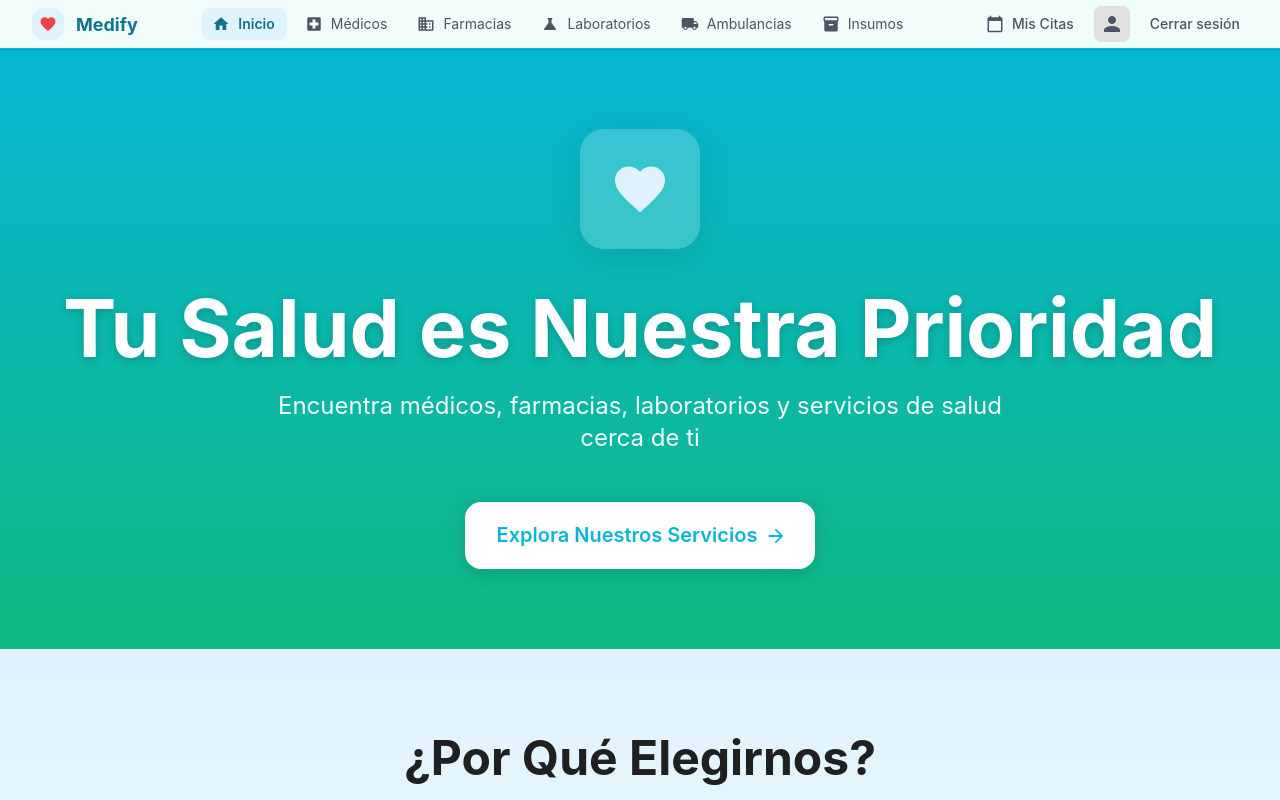
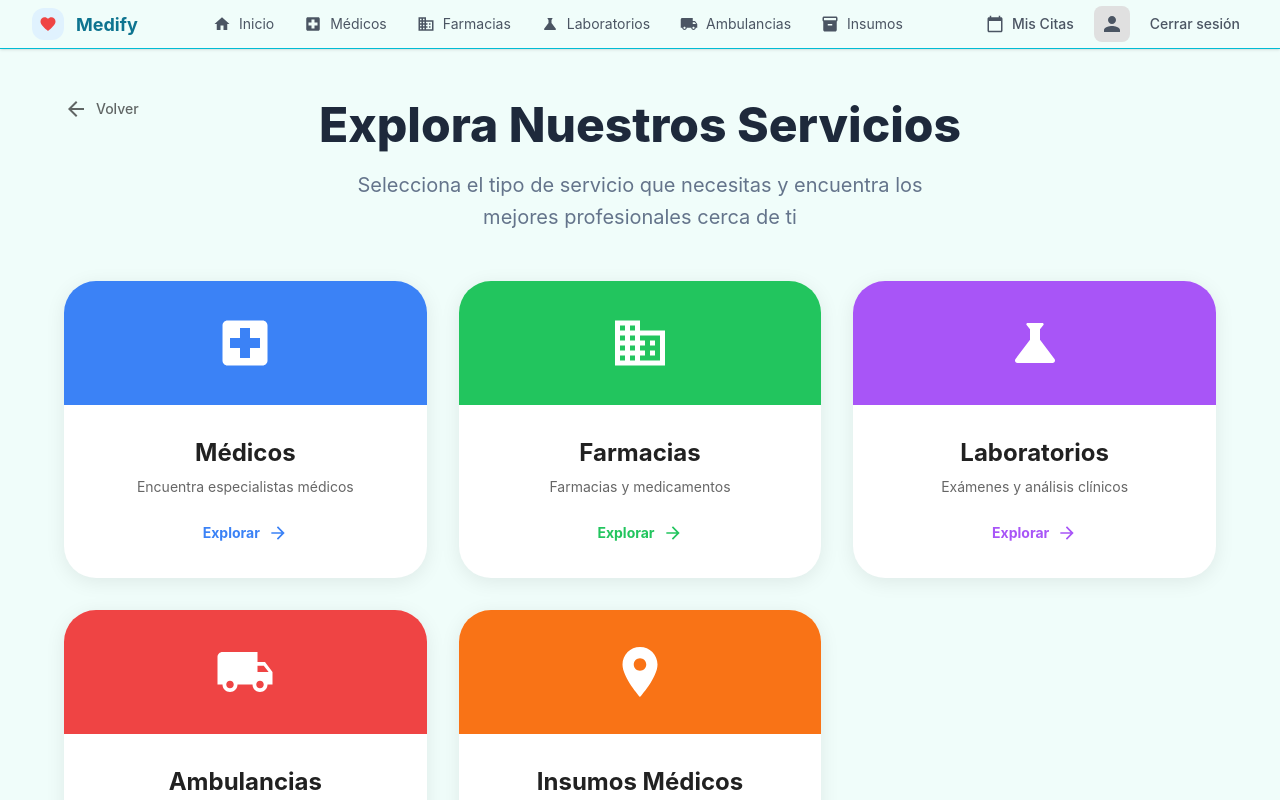
Before and after one commit to MediConnet/MediConnet, a React (Vite) app: page /services in a window 1280 px wide. Before the commit this address led to /home. Shown: the top 800 px of the page. Built offline with nearby package versions, Linux system fonts and the light colour scheme; sample sign-in values are in the browser's storage.

Commit message:
feat(home): implementar página de nuestros servicios

```diff
--- a/src/app/router/AppRouter.tsx
+++ b/src/app/router/AppRouter.tsx
@@ -28,6 +28,7 @@ import { SpecialtiesPage } from '../../features/search/presentation/pages/Specia
 import { SuppliesListPage } from '../../features/supplies/presentation/pages/SuppliesListPage';
 import { SupplyStoreDetailPage } from '../../features/supplies/presentation/pages/SupplyStoreDetailPage';
 import { AppointmentsPage } from '../../features/appointments/presentation/pages/AppointmentsPage';
+import { ServicesCatalogPage } from '../../features/home/presentation/pages/ServicesCatalogPage';
 
 // Placeholder pages
 const RegisterPage = () => <div>Register Page</div>;
@@ -45,6 +46,7 @@ export const AppRouter = () => {
         {/* Rutas protegidas */}
         <Route element={<ProtectedRoute><AppLayout /></ProtectedRoute>}>
           <Route path="/home" element={<HomePage />} />
+          <Route path="/services" element={<ServicesCatalogPage />} />
           <Route path="/specialties" element={<SpecialtiesPage />} />
           <Route path="/search" element={<SearchPage />} />
           <Route path="/doctor/:id" element={<DoctorProfilePage />} />
--- /dev/null
+++ b/src/features/home/application/get-service-categories.usecase.ts
@@ -0,0 +1,11 @@
+import type { ServiceCategory } from '../domain/ServiceCategory.entity';
+import { HomeRepository } from '../infrastructure/home.repository';
+
+const homeRepository = new HomeRepository();
+
+/**
+ * Caso de uso: Obtener el catálogo de categorías de servicios
+ */
+export const getServiceCategoriesUseCase = async (): Promise<ServiceCategory[]> => {
+  return await homeRepository.getServiceCategories();
+};
--- /dev/null
+++ b/src/features/home/domain/ServiceCategory.entity.ts
@@ -0,0 +1,13 @@
+/**
+ * Entidad ServiceCategory
+ * Representa las tarjetas de servicios (Médicos, Farmacias, etc.)
+ */
+export interface ServiceCategory {
+  id: string;
+  title: string;
+  description: string;
+  icon: string;       // Nombre del ícono para el IconMapper
+  route: string;      // A dónde navega al dar click
+  color: string;      // Color de fondo (ej: #2563eb)
+  shadowColor: string; // Color para la sombra (ej: rgba(37, 99, 235, 0.3))
+}
--- a/src/features/home/infrastructure/home.api.ts
+++ b/src/features/home/infrastructure/home.api.ts
@@ -1,7 +1,8 @@
-import { httpClient } from '../../../shared/lib/http';
-import type { HomeContent } from '../domain/HomeContent.entity';
+import { ROUTES } from '../../../app/config/constants';
 import type { Feature } from '../domain/Feature.entity';
 import type { FeaturedService } from '../domain/FeaturedService.entity';
+import type { HomeContent } from '../domain/HomeContent.entity';
+import type { ServiceCategory } from '../domain/ServiceCategory.entity';
 
 /**
  * API: Obtener contenido principal de la página home
@@ -19,7 +20,7 @@ export const getHomeContentAPI = async (): Promise<HomeContent> => {
       title: 'Tu Salud es Nuestra Prioridad',
       subtitle: 'Encuentra médicos, farmacias, laboratorios y servicios de salud cerca de ti',
       ctaText: 'Explora Nuestros Servicios',
-      ctaLink: '/search',
+      ctaLink: '/services',
     },
     features: {
       title: '¿Por Qué Elegirnos?',
@@ -102,3 +103,59 @@ export const getFeaturedServicesAPI = async (): Promise<FeaturedService[]> => {
   // NOTE: Datos mock por ahora - remover cuando se implemente el backend
   return [];
 };
+
+/**
+ * API: Obtener catálogo de servicios
+ */
+export const getServiceCategoriesAPI = async (): Promise<ServiceCategory[]> => {
+  // Simulamos delay
+  // await new Promise(resolve => setTimeout(resolve, 300));
+
+  return [
+    {
+      id: '1',
+      title: 'Médicos',
+      description: 'Encuentra especialistas médicos',
+      icon: 'LocalHospital', // Mapea a DoctorsIcon
+      route: ROUTES.SPECIALTIES,
+      color: '#3b82f6', // Azul brillante
+      shadowColor: 'rgba(59, 130, 246, 0.4)',
+    },
+    {
+      id: '2',
+      title: 'Farmacias',
+      description: 'Farmacias y medicamentos',
+      icon: 'Business', // Mapea a PharmacyIcon
+      route: ROUTES.PHARMACIES,
+      color: '#22c55e', // Verde vibrante
+      shadowColor: 'rgba(34, 197, 94, 0.4)',
+    },
+    {
+      id: '3',
+      title: 'Laboratorios',
+      description: 'Exámenes y análisis clínicos',
+      icon: 'Science', // Mapea a LabIcon
+      route: ROUTES.LABORATORIES,
+      color: '#a855f7', // Morado
+      shadowColor: 'rgba(168, 85, 247, 0.4)',
+    },
+    {
+      id: '4',
+      title: 'Ambulancias',
+      description: 'Servicios de emergencia',
+      icon: 'LocalShipping', // Mapea a AmbulanceIcon
+      route: ROUTES.AMBULANCES,
+      color: '#ef4444', // Rojo
+      shadowColor: 'rgba(239, 68, 68, 0.4)',
+    },
+    {
+      id: '5',
+      title: 'Insumos Médicos',
+      description: 'Equipos y suministros médicos',
+      icon: 'Inventory', // Asegúrate de tener este ícono mapeado o usa uno similar
+      route: ROUTES.SUPPLIES,
+      color: '#f97316', // Naranja
+      shadowColor: 'rgba(249, 115, 22, 0.4)',
+    },
+  ];
+};
--- a/src/features/home/infrastructure/home.repository.ts
+++ b/src/features/home/infrastructure/home.repository.ts
@@ -1,10 +1,12 @@
-import type { HomeContent } from '../domain/HomeContent.entity';
 import type { Feature } from '../domain/Feature.entity';
 import type { FeaturedService } from '../domain/FeaturedService.entity';
+import type { HomeContent } from '../domain/HomeContent.entity';
+import type { ServiceCategory } from '../domain/ServiceCategory.entity';
 import {
+  getFeaturedServicesAPI,
+  getFeaturesAPI,
   getHomeContentAPI,
-  getFeaturesAPI,
-  getFeaturedServicesAPI,
+  getServiceCategoriesAPI,
 } from './home.api';
 
 /**
@@ -23,4 +25,8 @@ export class HomeRepository {
   async getFeaturedServices(): Promise<FeaturedService[]> {
     return await getFeaturedServicesAPI();
   }
+
+  async getServiceCategories(): Promise<ServiceCategory[]> {
+    return await getServiceCategoriesAPI();
+  }
 }
--- /dev/null
+++ b/src/features/home/presentation/components/ServiceCategoryCard.tsx
@@ -0,0 +1,115 @@
+import { ArrowForward } from "@mui/icons-material";
+import { Box, Card, CardActionArea, Typography } from "@mui/material";
+import { useNavigate } from "react-router-dom";
+import type { ServiceCategory } from "../../domain/ServiceCategory.entity";
+import { IconMapper } from "./IconMapper";
+
+interface ServiceCategoryCardProps {
+  category: ServiceCategory;
+}
+
+export const ServiceCategoryCard = ({ category }: ServiceCategoryCardProps) => {
+  const navigate = useNavigate();
+
+  return (
+    <Card
+      sx={{
+        height: "100%",
+        borderRadius: 4,
+        backgroundColor: "white",
+        boxShadow: "0 4px 20px rgba(0, 0, 0, 0.08)",
+        overflow: "hidden",
+        transition: "transform 0.3s ease, box-shadow 0.3s ease",
+        "&:hover": {
+          transform: "translateY(-8px)",
+          boxShadow: `0 20px 40px ${category.shadowColor}`,
+        },
+      }}
+    >
+      <CardActionArea
+        onClick={() => navigate(category.route)}
+        sx={{
+          height: "100%",
+          display: "flex",
+          flexDirection: "column",
+          alignItems: "stretch",
+          justifyContent: "flex-start",
+          p: 0,
+        }}
+      >
+        {/* --- SECCIÓN SUPERIOR (COLOR + ÍCONO) --- */}
+        <Box
+          sx={{
+            backgroundColor: category.color,
+            py: 4,
+            display: "flex",
+            justifyContent: "center",
+            alignItems: "center",
+          }}
+        >
+          <IconMapper
+            iconName={category.icon}
+            sx={{ fontSize: 60, color: "white" }}
+          />
+        </Box>
+
+        {/* --- SECCIÓN INFERIOR (BLANCO + TEXTO) --- */}
+        <Box
+          sx={{
+            p: 4,
+            flexGrow: 1,
+            display: "flex",
+            flexDirection: "column",
+            textAlign: "center",
+            alignItems: "center",
+          }}
+        >
+          {/* Título (Texto oscuro) */}
+          <Typography
+            variant="h5"
+            component="h3"
+            sx={{
+              fontWeight: 700,
+              color: "text.primary",
+              mb: 1,
+            }}
+          >
+            {category.title}
+          </Typography>
+
+          {/* Descripción (Texto gris) */}
+          <Typography
+            variant="body2"
+            sx={{
+              color: "text.secondary",
+              mb: 3,
+              maxWidth: "90%",
+            }}
+          >
+            {category.description}
+          </Typography>
+
+          {/* Link "Explorar" (Color de la categoría) */}
+          <Box
+            sx={{
+              display: "flex",
+              alignItems: "center",
+              gap: 1,
+              color: category.color,
+              fontWeight: 600,
+              mt: "auto",
+            }}
+          >
+            <Typography
+              variant="button"
+              sx={{ textTransform: "none", fontWeight: 700 }}
+            >
+              Explorar
+            </Typography>
+            <ArrowForward fontSize="small" />
+          </Box>
+        </Box>
+      </CardActionArea>
+    </Card>
+  );
+};
--- a/src/features/home/presentation/hooks/useHome.ts
+++ b/src/features/home/presentation/hooks/useHome.ts
@@ -1,10 +1,12 @@
 import { useQuery } from '@tanstack/react-query';
+import { getFeaturedServicesUseCase } from '../../application/get-featured-services.usecase';
+import { getFeaturesUseCase } from '../../application/get-features.usecase';
 import { getHomeContentUseCase } from '../../application/get-home-content.usecase';
-import { getFeaturesUseCase } from '../../application/get-features.usecase';
-import { getFeaturedServicesUseCase } from '../../application/get-featured-services.usecase';
-import type { HomeContent } from '../../domain/HomeContent.entity';
+import { getServiceCategoriesUseCase } from '../../application/get-service-categories.usecase';
 import type { Feature } from '../../domain/Feature.entity';
 import type { FeaturedService } from '../../domain/FeaturedService.entity';
+import type { HomeContent } from '../../domain/HomeContent.entity';
+import type { ServiceCategory } from '../../domain/ServiceCategory.entity';
 
 /**
  * Hook: Obtener contenido principal de la página home
@@ -39,3 +41,14 @@ export const useFeaturedServices = () => {
     refetchInterval: 5 * 1000, // Refrescar cada 5 segundos para rotación
   });
 };
+
+/**
+ * Hook: Obtener catálogo de servicios (categorías)
+ */
+export const useServiceCategories = () => {
+  return useQuery<ServiceCategory[]>({
+    queryKey: ['home', 'service-categories'],
+    queryFn: () => getServiceCategoriesUseCase(),
+    staleTime: Infinity, // Estos datos casi nunca cambian
+  });
+};
--- /dev/null
+++ b/src/features/home/presentation/pages/ServicesCatalogPage.tsx
@@ -0,0 +1,87 @@
+import { ArrowBack } from "@mui/icons-material";
+import {
+  Box,
+  CircularProgress,
+  Container,
+  Grid2,
+  Typography,
+} from "@mui/material";
+import { useNavigate } from "react-router-dom";
+import { ServiceCategoryCard } from "../components/ServiceCategoryCard";
+import { useServiceCategories } from "../hooks/useHome";
+
+export const ServicesCatalogPage = () => {
+  const navigate = useNavigate();
+  const { data: categories, isLoading } = useServiceCategories();
+
+  if (isLoading) {
+    return (
+      <Box
+        sx={{
+          display: "flex",
+          justifyContent: "center",
+          alignItems: "center",
+          minHeight: "60vh",
+        }}
+      >
+        <CircularProgress />
+      </Box>
+    );
+  }
+
+  return (
+    <Box sx={{ minHeight: "100vh", backgroundColor: "#f0fdfa", py: 6 }}>
+      <Container maxWidth="lg">
+        {/* Header con botón volver */}
+        <Box sx={{ mb: 6, textAlign: "center", position: "relative" }}>
+          <Box
+            onClick={() => navigate(-1)}
+            sx={{
+              position: "absolute",
+              left: 0,
+              top: 0,
+              display: { xs: "none", md: "flex" },
+              alignItems: "center",
+              gap: 1,
+              cursor: "pointer",
+              color: "text.secondary",
+              "&:hover": { color: "text.primary" },
+            }}
+          >
+            <ArrowBack />
+            <Typography variant="body2" fontWeight={500}>
+              Volver
+            </Typography>
+          </Box>
+
+          <Typography
+            variant="h3"
+            sx={{ fontWeight: 800, color: "#1e293b", mb: 2 }}
+          >
+            Explora Nuestros Servicios
+          </Typography>
+          <Typography
+            variant="h6"
+            sx={{
+              color: "#64748b",
+              fontWeight: 400,
+              maxWidth: "600px",
+              mx: "auto",
+            }}
+          >
+            Selecciona el tipo de servicio que necesitas y encuentra los mejores
+            profesionales cerca de ti
+          </Typography>
+        </Box>
+
+        <Grid2 container spacing={4}>
+          {categories?.map((category) => (
+            <Grid2 key={category.id} size={{ xs: 12, sm: 6, md: 4 }}>
+              <ServiceCategoryCard category={category} />
+            </Grid2>
+          ))}
+        </Grid2>
+      </Container>
+    </Box>
+  );
+};
```
